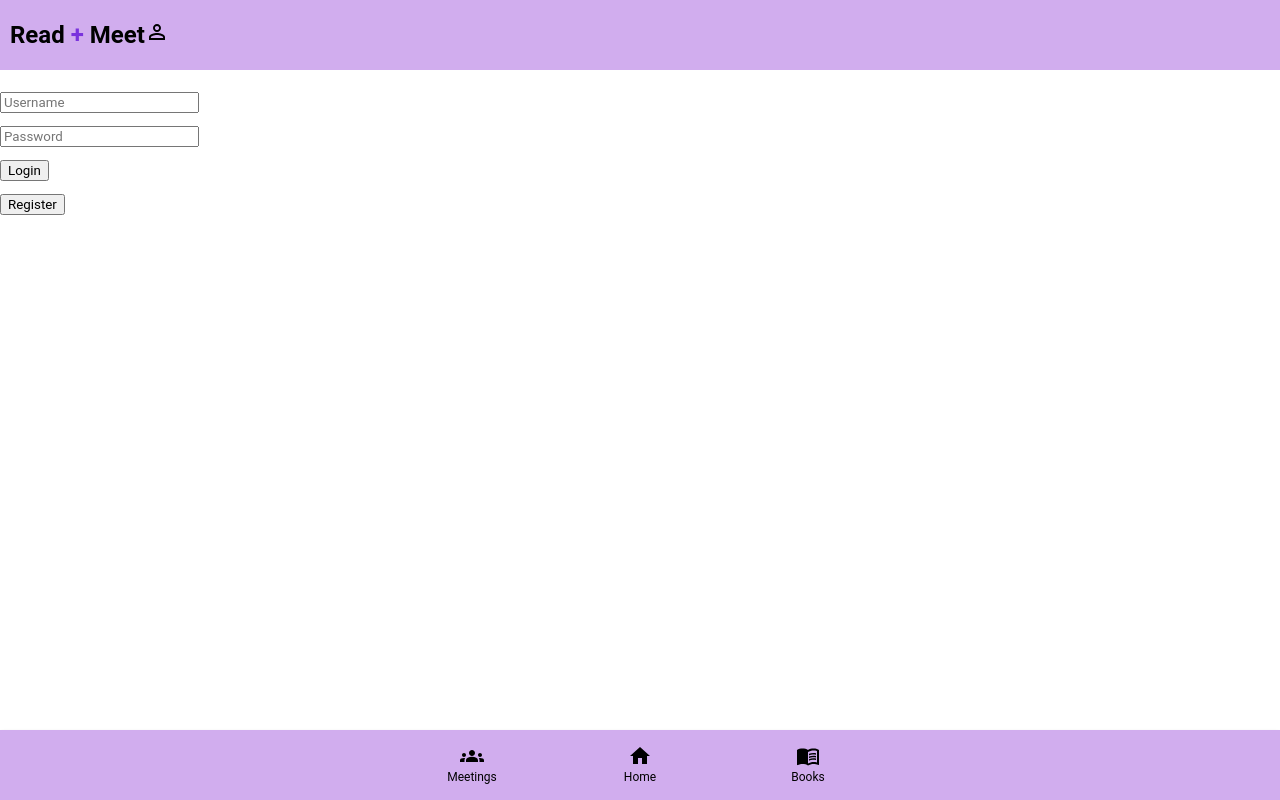
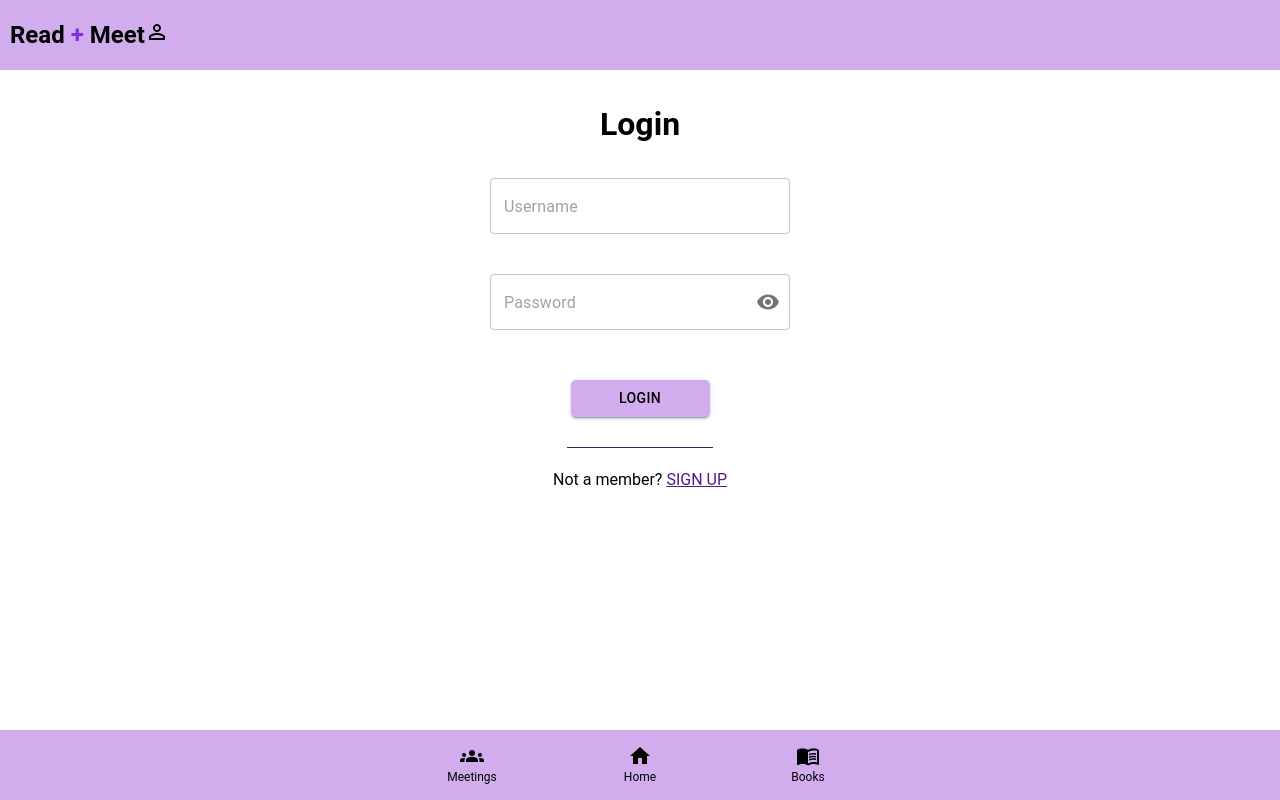
Before and after one commit to cananozyol/read-and-meet-capstone-project, a React (Vite) app in the folder frontend/: page /login in a window 1280 px wide. Built offline with nearby package versions, Linux system fonts and the light colour scheme; no server answers.

Commit message:
update styling loginPage

```diff
--- a/frontend/src/pages/LoginPage.tsx
+++ b/frontend/src/pages/LoginPage.tsx
@@ -1,20 +1,29 @@
-import {useNavigate} from "react-router-dom";
+import {Link, useNavigate} from "react-router-dom";
 import {ChangeEvent, FormEvent, useState} from "react";
 import {useStore} from "../hooks/useStore.ts";
+import {styled} from "styled-components";
+import {IconButton, InputAdornment, TextField} from "@mui/material";
+import Visibility from "@mui/icons-material/Visibility";
+import VisibilityOff from "@mui/icons-material/VisibilityOff";
+import ButtonStyle from "../components/ButtonStyle.tsx";
+
 
 export default function LoginPage() {
 
     const [username, setUsername] = useState("");
     const [password, setPassword] = useState("");
+    const [showPassword, setShowPassword] = useState<boolean>(false);
     const navigate = useNavigate();
     const login = useStore((state) => state.login);
 
     function handleUsernameInput(event: ChangeEvent<HTMLInputElement>) {
-        setUsername(event.currentTarget.value);
+        const value = event.currentTarget.value;
+        setUsername(value);
     }
 
     function handlePasswordInput(event: ChangeEvent<HTMLInputElement>) {
-        setPassword(event.currentTarget.value);
+        const value = event.currentTarget.value;
+        setPassword(value);
     }
 
     function handleSubmit(event: FormEvent<HTMLFormElement>) {
@@ -23,23 +32,90 @@ export default function LoginPage() {
     }
 
     return (
-
-        <>
-            <form onSubmit={handleSubmit}>
-                <input required id="username" name="username" value={username}
+        <FormContainer onSubmit={handleSubmit}>
+            <h1>Login</h1>
+            <p></p>
+            <TextFieldContainer>
+                <TextField
+                    id="username"
+                    name="username"
+                    variant="outlined"
+                    value={username}
                     onChange={handleUsernameInput}
+                    required
                     placeholder="Username"
+                    style={{ marginBottom: "10px", width: "300px" }}
+                    color="secondary"
                 />
+            </TextFieldContainer>
             <p></p>
-                <input required id="password" name="password" value={password}
+            <TextFieldContainer>
+                <TextField
+                    id="password"
+                    name="password"
+                    variant="outlined"
+                    value={password}
                     onChange={handlePasswordInput}
+                    required
                     placeholder="Password"
-                                 type="password"/>
-                <p></p>
-                <button type={"submit"} >Login</button>
-                <p></p>
-                <button type={"button"} onClick={() => navigate("/register")}>Register</button>
-            </form>
-        </>
+                    style={{ marginBottom: "10px", width: "300px" }}
+                    color="secondary"
+                    type={showPassword ? "text" : "password"}
+                    InputProps={{
+                        endAdornment: (
+                            <InputAdornment position="end">
+                                <IconButton
+                                    aria-label="toggle password visibility"
+                                    onClick={() => setShowPassword(!showPassword)}
+                                    edge="end"
+                                >
+                                    {showPassword ? <VisibilityOff /> : <Visibility />}
+                                </IconButton>
+                            </InputAdornment>
+                        ),
+                    }}
+                />
+            </TextFieldContainer>
+            <StyledButton>
+                <ButtonStyle type="submit">Login</ButtonStyle>
+                <HorizontalLine />
+                <p>
+                    Not a member?{" "}
+                    <Link to="/register" style={{ color: "#551A8B", textDecoration: "underline" }}>
+                        SIGN UP
+                    </Link>
+                </p>
+            </StyledButton>
+        </FormContainer>
     );
 }
+
+
+const FormContainer = styled.form`
+  display: flex;
+  flex-direction: column;
+  justify-content: center;
+  align-items: center;
+  margin-bottom: 25px;
+`;
+
+const StyledButton = styled.div`
+  display: flex;
+  flex-direction: column;
+  justify-content: center;
+  align-items: center;
+  margin-top: 30px;
+  margin-bottom: 30px;
+`;
+
+const HorizontalLine = styled.div`
+  width: 75%;
+  height: 1px;
+  background-color: #411c5d;
+  margin-top: 30px;
+  margin-bottom: 10px;
+`;
+
+const TextFieldContainer = styled.div`
+  margin-bottom: 10px;
+`;
```
Lines whose indentation alone changed are shown as unchanged.
